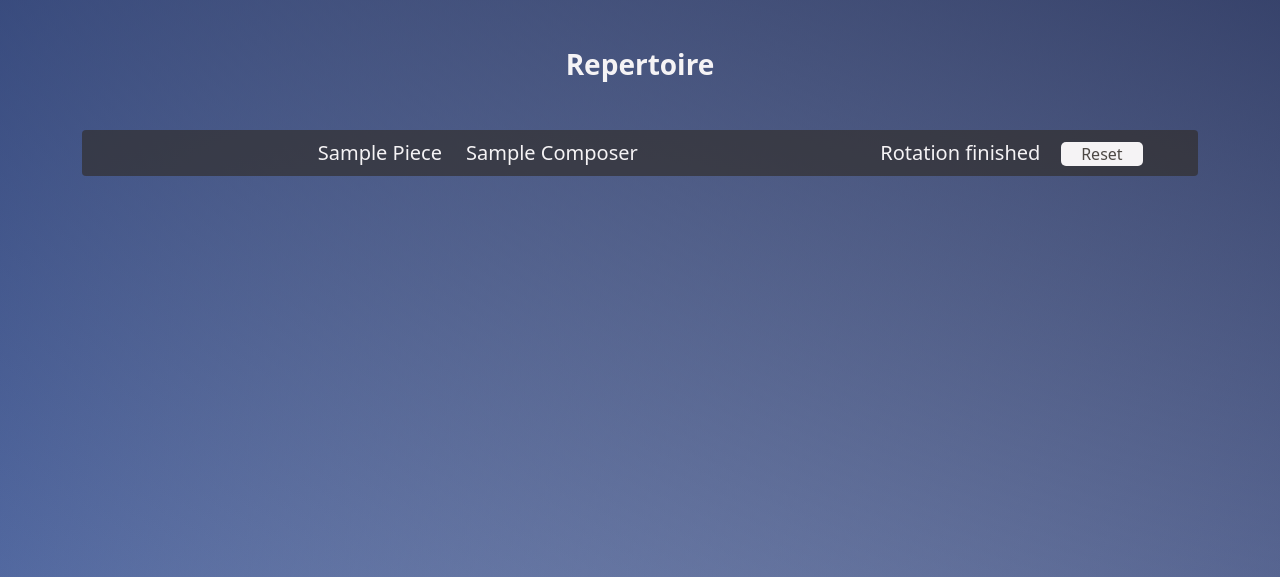
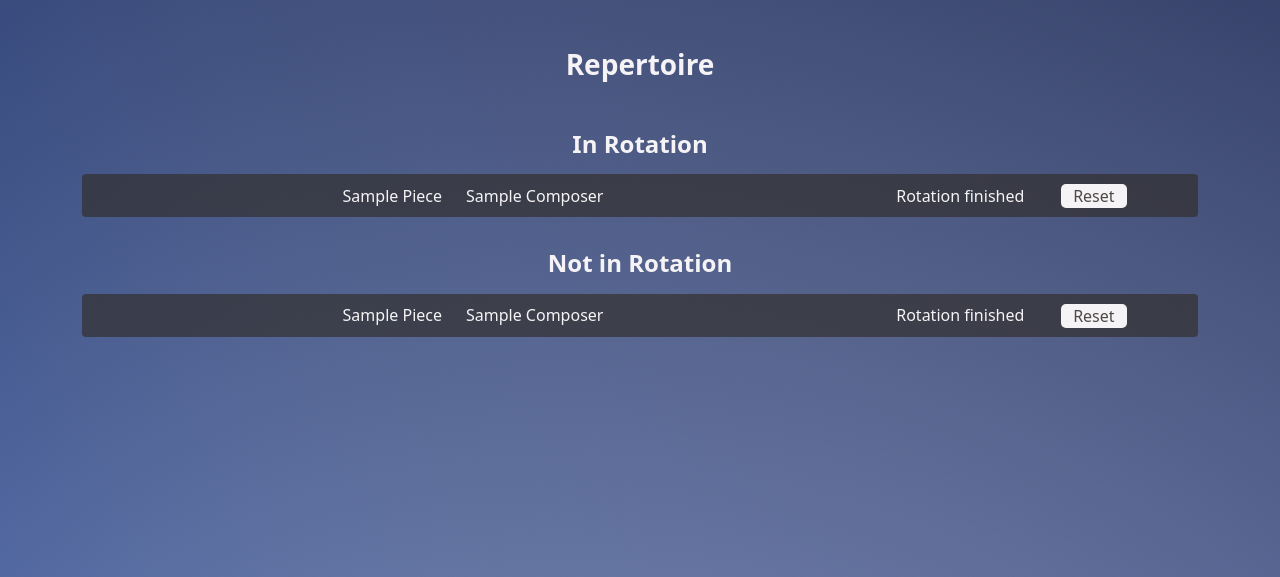
Before and after one commit to paulohenrique-gh/repertoire-manager, a Flask app: template templates/repertoire.html in a window 1280 px wide. Shown: the part 62-639 px from the top of the page. Run offline with Flask 3, Linux system fonts and the light colour scheme; the template is opened without the code that fills it: most values are stand-ins (such as "Sample title", 1, 10 or a date in 2020); some web fonts are replaced.

Commit message:
fix date bug in repertoire page

```diff
--- a/app.py
+++ b/app.py
@@ -465,12 +465,30 @@ def repertoire():
         return redirect("/login")
 
     repertoire = get_repertoire(session["user_id"])
-    for piece in repertoire:
+    # for piece in repertoire:
+    #     print(piece)
+
+    # CURRENTLY IN ROTATION
+    repertoire_in_rotation = get_pieces_in_rotation(session["user_id"])
+    print("IN ROTATION")
+    for piece in repertoire_in_rotation:
         print(piece)
 
+    # IN REPERTOIRE BUT NOT IN ROTATION
+    repertoire_not_rotation = get_pieces_not_rotation(session["user_id"])
+    print("NOT IN ROTATION")
+    for piece in repertoire_not_rotation:
+        print(piece)
+
+    # return render_template("repertoire.html",
+    #                        repertoire=repertoire,
+    #                        today=datetime.now().date())
+
     return render_template("repertoire.html",
-                           repertoire=repertoire,
+                           repertoire_in_rotation=repertoire_in_rotation,
+                           repertoire_not_rotation=repertoire_not_rotation,
                            today=datetime.now().date())
+
 
 
 @app.route("/reset", methods=["POST"])
--- a/templates/repertoire.html
+++ b/templates/repertoire.html
@@ -6,10 +6,10 @@
 
 {% block main %}
 
-    <div class="text-center fs-5">
+    <div class="text-center">
         <h1 class="mb-3 d-block px-5 fw-bolder">Repertoire</h1>
         <div class="container mt-5">
-            {% if not repertoire %}
+            {% if not repertoire_in_rotation and not repertoire_not_rotation %}
                 <a href="/add_piece" class="entry-link">
                     <div class="row my-2 rounded-1 dark-gradient justify-content-center">
                         <div class="col-6 py-2 text-center">
@@ -18,7 +18,10 @@
                     </div>
                 </a>
             {% else %}
-                {% for piece in repertoire %}
+                {% if repertoire_in_rotation %}
+
+                    <h2 class="mb-3 d-block px-5 fw-bolder">In Rotation</h2>
+                    {% for piece in repertoire_in_rotation %}
                         <a href="/details/{{ piece['piece_id'] }}" class="entry-link">
                             <div class="row my-2 rounded-1 dark-gradient justify-content-center align-items-center">
                                 <div class="col-md-4 py-2 text-md-end">
@@ -30,7 +33,7 @@
                                 <div class="col-md-4 py-2 text-center d-flex justify-content-center">
                                     <div class="row align-items-center d-flex">
                                         <div class="col-6 text-nowrap text-start">
-                                        {% if piece["last_date_to_play"] >= today %}
+                                            {% if piece["last_date_to_play"] >=today %}
                                                 Next: {{ piece["date_to_play"].strftime('%m.%d.%Y') }}
                                             {% else %}
                                                 Rotation finished
@@ -50,6 +53,42 @@
                         </a>
                     {% endfor %}
                 {% endif %}
+                {% if repertoire_not_rotation %}
+
+                    <h2 class="pt-4 mb-3 d-block px-5 fw-bolder">Not in Rotation</h2>
+                    {% for piece in repertoire_not_rotation %}
+                        <a href="/details/{{ piece['piece_id'] }}" class="entry-link">
+                            <div class="row my-2 rounded-1 dark-gradient justify-content-center align-items-center">
+                                <div class="col-md-4 py-2 text-md-end">
+                                    {{ piece["title"].title() }}
+                                </div>
+                                <div class="col-md-4 py-2 text-md-start">
+                                    {{ piece["composer"].title() }}
+                                </div>
+                                <div class="col-md-4 py-2 text-center d-flex justify-content-center">
+                                    <div class="row align-items-center d-flex">
+                                        <div class="col-6 text-nowrap text-start">
+                                            {% if piece["last_date_to_play"] >=today %}
+                                                Next: {{ piece["date_to_play"].strftime('%m.%d.%Y') }}
+                                            {% else %}
+                                                Rotation finished
+                                            {% endif %}
+                                        </div>
+                                        <div class="col-6 ps-5 align-items-center">
+                                            <form action="/reset" method="post">
+                                                <input type="hidden" name="id" value="{{ piece['piece_id'] }}">
+                                                <button type="submit" class="form-control btn btn-reset p-0">Reset</button>
+                                            </form>
+                                        </div>
+
+                                    </div>
+
+                                </div>
+                            </div>
+                        </a>
+                    {% endfor %}
+                {% endif %}
+            {% endif %}
 
         </div>
     </div>
```
Also changed, not shown: queries.py (+58 -0 lines), README.md. Lines whose indentation alone changed are shown as unchanged.
